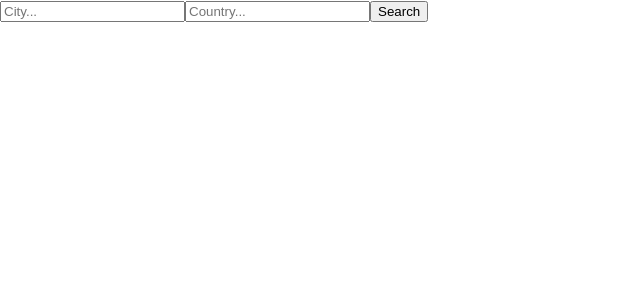
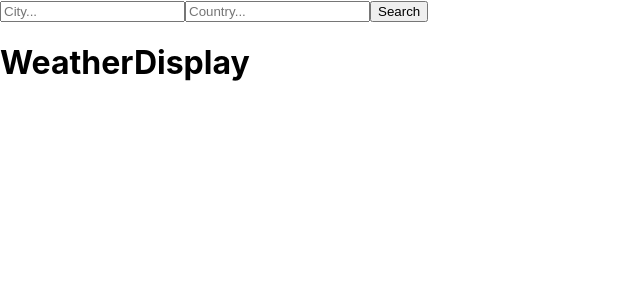
Before and after one commit to julioaraujo96/myweather, a React (Create React App) app: page / in a window 1280 px wide. Shown: the top 300 px of the page, without its empty margins (0-640 px from the left). Built offline with nearby package versions, Linux system fonts and the light colour scheme; no server answers.

Commit message:
Setting up component to display the weather

```diff
--- a/src/components/App/App.js
+++ b/src/components/App/App.js
@@ -2,6 +2,7 @@ import React, { Component } from 'react';
 import { Helmet } from 'react-helmet';
 import styles from './App.module.scss';
 import LocationForm from '../LocationForm/LocationForm';
+import WeatherDisplay from '../WeatherDisplay/WeatherDisplay';
 
 const API_KEY = process.env.REACT_APP_API_KEY;
 const BASE_URL = '//api.openweathermap.org/data/2.5/forecast';
@@ -57,7 +58,7 @@ class App extends Component {
 
         {/* <Header /> */}
         <LocationForm onSubmitLocation={this.handleGetLocation} />
-        {/* <Weather /> */}
+        <WeatherDisplay weatherData={this.state.weather} />
       </div>
     );
   }
--- /dev/null
+++ b/src/components/WeatherDisplay/WeatherDisplay.js
@@ -0,0 +1,10 @@
+import React from 'react';
+
+const WeatherDisplay = props => (
+  <div className='WeatherDisplay'>
+    <h1>WeatherDisplay</h1>
+    <h2>{console.log(props.weatherData)}</h2>
+  </div>
+);
+
+export default WeatherDisplay;
```
